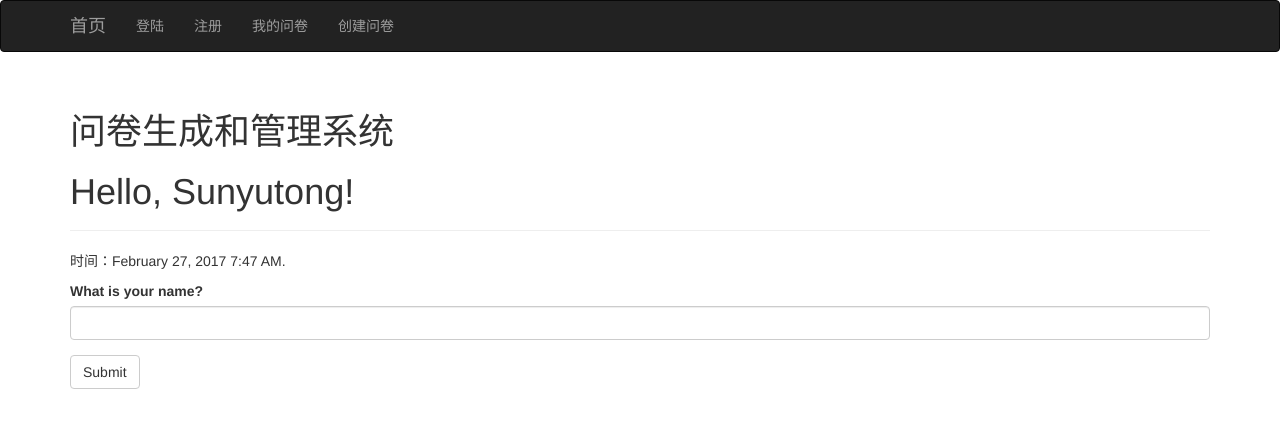
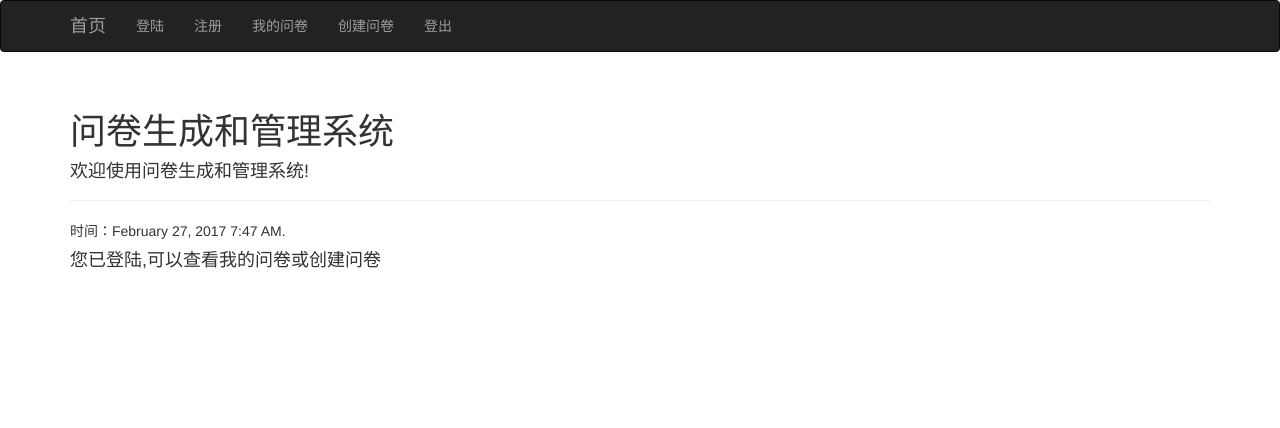
Before and after one commit to sunyutong/flask-web-sunyutong, a Flask app: page / in a window 1280 px wide. Shown: the top 428 px of the page. Run offline with Flask 2, Linux system fonts and the light colour scheme; a user stored in the database is signed in; some libraries are stand-ins or nearby versions.

Commit message:
简化系统，增加登出功能，修复bug

```diff
--- a/hello.py
+++ b/hello.py
@@ -11,9 +11,8 @@ from flask_script import Manager	 			#解析指令行
 from flask_script import Shell 					#让flask的shell命令自动导入特定的对象
 from flask_bootstrap import Bootstrap 			#前端模板
 from flask_moment import Moment 				#本地化日期和时间
+
 from forms import SignupForm, LoginForm,NameForm       #从forms.py中导入所有表单
-
-from flask import g
 
 from datetime import datetime
 from flask_sqlalchemy import SQLAlchemy 		#数据库
@@ -25,7 +24,6 @@ from werkzeug import generate_password_hash, check_password_hash
 #让Script的Shell命令自动导入app,db,User对象
 def make_shell_context():
 	return dict(app=app,db=db,User=User)
-
 
 
 app = Flask(__name__)					#创建一个Python实例
@@ -63,10 +61,6 @@ class User(db.Model):
         return '<User %r>' % self.name
 
 
-
-
-
-
 @app.before_request
 def check_user_status():
     if 'user_email' not in session:
@@ -77,17 +71,14 @@ def check_user_status():
 
 @app.route('/',methods=['GET', 'POST'])
 def index():								#该视图函数要渲染表单，也要接收表单中的数据
-
     form = NameForm()
-    if session['user_name']:
-        return render_template('index.html', user=session.get('user_name'),current_time=datetime.utcnow(), form=form)
-
     if form.validate_on_submit():		#如果数据能被所有验证函数接受，即Required()通过验证，返回True
         user=User.query.filter_by(name=form.name.data).first()
         if user is None:
-        	return redirect(url_for('signup'))
+            flash('please signup first!')
+            return redirect(url_for('signup'))
         else:
-            session['user_name']=user.name
+            flash('Hello,please login!')
             return redirect(url_for('login'))
     return render_template('index.html',current_time=datetime.utcnow(), form=form, user=session.get('user_name'))
 
@@ -98,8 +89,6 @@ def login():
         flash('you have been logged')
         return redirect(url_for('index'))
     form = LoginForm()
-    if session['user_name']:
-        return render_template('login.html',form=form,user=session.get('user_name'))
     if form.validate_on_submit():
         user=User.query.filter_by(email=form.email.data).first()
         if user is not None and user.check_password(form.password.data):
@@ -110,7 +99,7 @@ def login():
         else:
             flash('Sorry! no user exists with this email and password')
             return render_template('login.html',form=form)
-    return render_template('login.html',form=form, user=session.get('user_name'))
+    return render_template('login.html',form=form)
 
 @app.route('/signup', methods=('GET', 'POST'))
 def signup():
@@ -133,6 +122,14 @@ def signup():
             render_template('signup.html', form=form)
     return render_template('signup.html', form=form)
 
+
+@app.route('/logout', methods=('GET', 'POST'))
+def logout():
+    session.pop('user_email', None)
+    session.pop('user_name', None)
+    flash("You were successfully logged out")
+    return redirect(request.referrer or url_for('index'))
+
 @app.errorhandler(404)
 def page_not_found(e):
     return render_template('404.html'), 404
--- a/templates/base.html
+++ b/templates/base.html
@@ -33,7 +33,12 @@
             <ul class="nav navbar-nav">
                 <li><a href="/user/test">创建问卷</a></li>
             </ul>
+            <ul class="nav navbar-nav">
+                <li><a href="/logout">登出</a></li>
+            </ul>
+
         </div>
+
     </div>
 </div>
 {% endblock %}
--- a/templates/index.html
+++ b/templates/index.html
@@ -3,14 +3,22 @@
 
 {% block title %}问卷生成和管理{% endblock %}
 
+{% block navbar %}
+{{ super()}}
+{% endblock %}
+
 {% block page_content %}
 <div class="page-header">
-	<h1>问卷生成和管理系统
+	<h1>问卷生成和管理系统</h1>
 
-    <h1>Hello, {% if user %}{{ user|capitalize }}{% else %}Stranger{% endif %}!</h1>
+    <h4>欢迎使用问卷生成和管理系统!</h4>
     <!--使用jinja2中的条件语句格式进行渲染-->
 </div>
 <p>时间：{{ moment(current_time).format('LLL') }}.</p>
 <!--<p>That was {{ moment(current_time).fromNow(refresh=True) }}.</p>-->
-{{ wtf.quick_form(form) }}	 		<!--bootstrap辅助函数 快速渲染表单-->
+{% if user %}
+	<h4>您已登陆,可以查看我的问卷或创建问卷</h4>
+{% else %}
+	{{ wtf.quick_form(form) }}	 		<!--bootstrap辅助函数 快速渲染表单-->
+{% endif %}
 {% endblock %}
--- a/templates/login.html
+++ b/templates/login.html
@@ -5,7 +5,7 @@
 
 {% block page_content %}
 <div class="page-header">
-    <h1>Hello {% if user %}{{ user|capitalize }}{% else %}Stranger{% endif %}! please login.</h1>
+    <h1>Hello! please login.</h1>
     {{ wtf.quick_form(form) }}
     <!--使用jinja2中的条件语句格式进行渲染-->
 </div>
```
Also changed, not shown: models.py (added).
